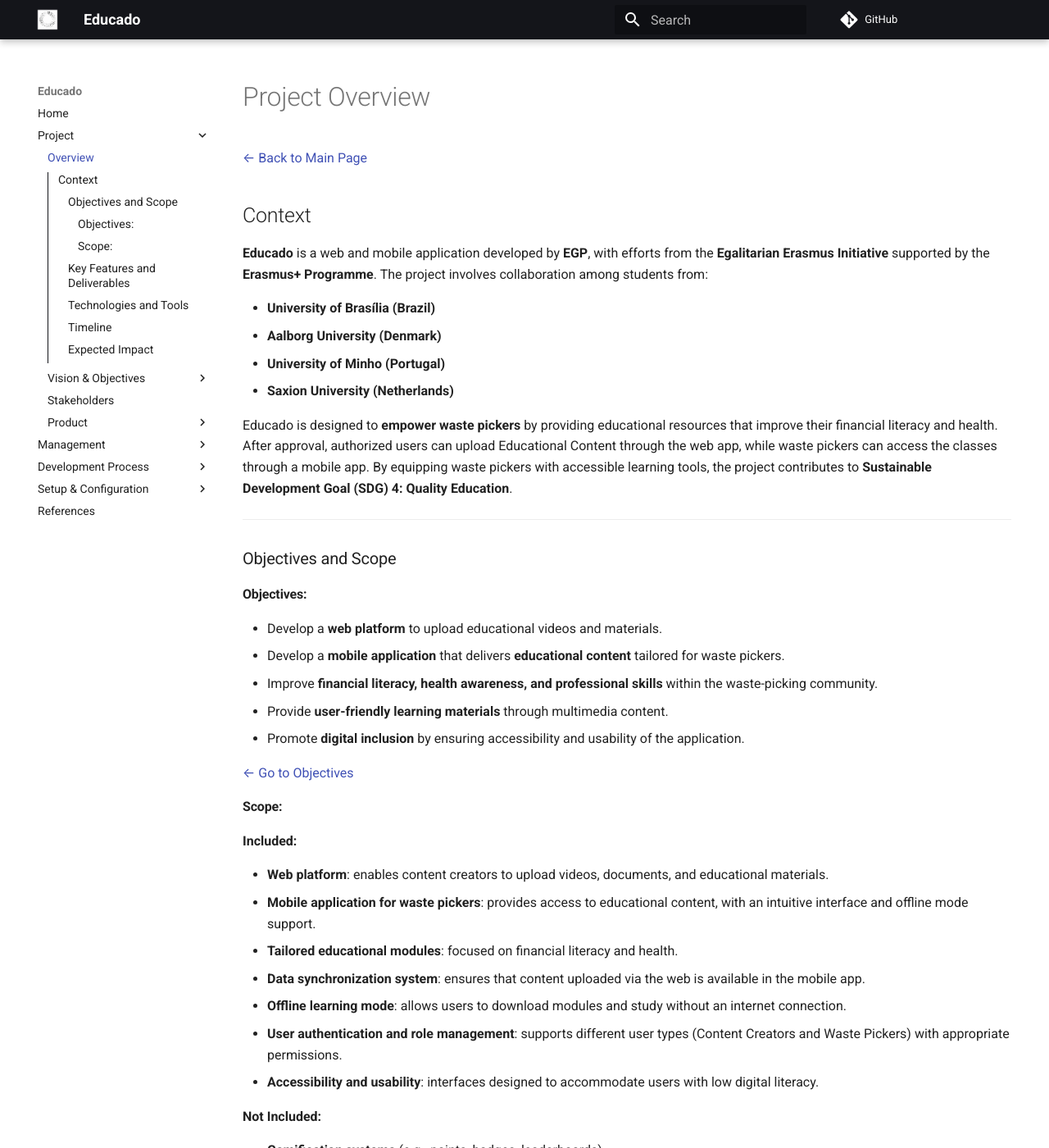
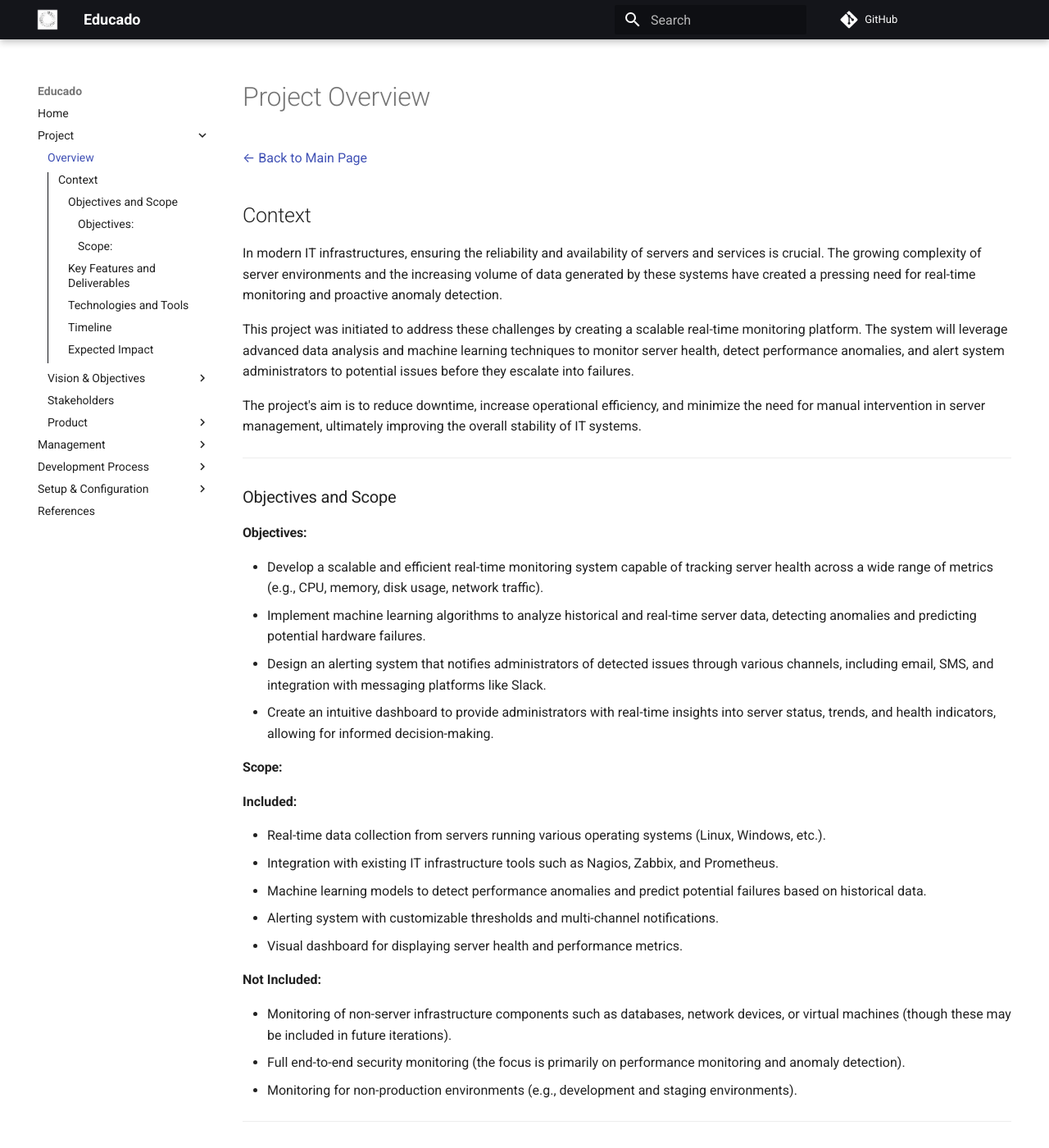
Before and after one commit to ErasmusEgalitarian/educado-docs, an MkDocs documentation site: the page built from docs/project/overview.md, in a window 1280 px wide and 1400 px high. Shown: the whole window at 82% size. Built offline with MkDocs 1.6.1 and Material for MkDocs 9.7.7, drawn with Linux system fonts in a browser that asks for light colours; comment, search, counter and statistics services are not loaded; some of the changed text lies outside the part shown.

Commit message:
Revert "Docs 0001   project overview"

```diff
--- a/docs/project/overview.md
+++ b/docs/project/overview.md
@@ -4,16 +4,11 @@
 
 ## Context
 
+In modern IT infrastructures, ensuring the reliability and availability of servers and services is crucial. The growing complexity of server environments and the increasing volume of data generated by these systems have created a pressing need for real-time monitoring and proactive anomaly detection.
 
-**Educado** is a web and mobile application developed by **EGP**, with efforts from the **Egalitarian Erasmus Initiative** supported by the **Erasmus+ Programme**. The project involves collaboration among students from:
+This project was initiated to address these challenges by creating a scalable real-time monitoring platform. The system will leverage advanced data analysis and machine learning techniques to monitor server health, detect performance anomalies, and alert system administrators to potential issues before they escalate into failures.
 
-
-- **University of Brasília (Brazil)**
-- **Aalborg University (Denmark)**
-- **University of Minho (Portugal)**
-- **Saxion University (Netherlands)**
-
-Educado is designed to **empower waste pickers** by providing educational resources that improve their financial literacy and health. After approval, authorized users can upload Educational Content through the web app, while waste pickers can access the classes through a mobile app. By equipping waste pickers with accessible learning tools, the project contributes to **Sustainable Development Goal (SDG) 4: Quality Education**.
+The project's aim is to reduce downtime, increase operational efficiency, and minimize the need for manual intervention in server management, ultimately improving the overall stability of IT systems.
 
 ---
 
@@ -21,32 +16,26 @@
 
 #### Objectives:
 
-* Develop a **web platform** to upload educational videos and materials.
-* Develop a **mobile application** that delivers **educational content** tailored for waste pickers.
-* Improve **financial literacy, health awareness, and professional skills** within the waste-picking community.
-* Provide **user-friendly learning materials** through multimedia content.
-* Promote **digital inclusion** by ensuring accessibility and usability of the application.
-
-[← Go to Objectives](../project/vision-objectives/objectives.md)
+* Develop a scalable and efficient real-time monitoring system capable of tracking server health across a wide range of metrics (e.g., CPU, memory, disk usage, network traffic).
+* Implement machine learning algorithms to analyze historical and real-time server data, detecting anomalies and predicting potential hardware failures.
+* Design an alerting system that notifies administrators of detected issues through various channels, including email, SMS, and integration with messaging platforms like Slack.
+* Create an intuitive dashboard to provide administrators with real-time insights into server status, trends, and health indicators, allowing for informed decision-making.
 
 #### Scope:
 
 **Included:**
 
-- **Web platform**: enables content creators to upload videos, documents, and educational materials.
-- **Mobile application for waste pickers**: provides access to educational content, with an intuitive interface and offline mode support.
-- **Tailored educational modules**: focused on financial literacy and health.
-- **Data synchronization system**: ensures that content uploaded via the web is available in the mobile app.
-- **Offline learning mode**: allows users to download modules and study without an internet connection.
-- **User authentication and role management**: supports different user types (Content Creators and Waste Pickers) with appropriate permissions.
-- **Accessibility and usability**: interfaces designed to accommodate users with low digital literacy.
+* Real-time data collection from servers running various operating systems (Linux, Windows, etc.).
+* Integration with existing IT infrastructure tools such as Nagios, Zabbix, and Prometheus.
+* Machine learning models to detect performance anomalies and predict potential failures based on historical data.
+* Alerting system with customizable thresholds and multi-channel notifications.
+* Visual dashboard for displaying server health and performance metrics.
 
 **Not Included:**
 
-- **Gamification systems** (e.g., points, badges, leaderboards).
-- **Automated content translation** (multilingual support may be added in future versions).
-- **Real-time learning analytics dashboards** (learning progress is stored locally and synced periodically).
-- **Remote device management for mobile users**.
+* Monitoring of non-server infrastructure components such as databases, network devices, or virtual machines (though these may be included in future iterations).
+* Full end-to-end security monitoring (the focus is primarily on performance monitoring and anomaly detection).
+* Monitoring for non-production environments (e.g., development and staging environments).
 
 ---
 
@@ -54,31 +43,27 @@
 
 The key features and deliverables of this project include:
 
+| Feature                            | Description                                                                                                            |
+| ---------------------------------- | ---------------------------------------------------------------------------------------------------------------------- |
+| **Data Collection Service**  | Real-time ingestion of server performance metrics.                                                                     |
+| **Anomaly Detection Engine** | Machine learning-based analysis for identifying anomalies and predicting failures.                                     |
+| **Alerting System**          | Multi-channel notifications for administrators.                                                                        |
+| **Web Dashboard**            | A user-friendly interface displaying real-time server status and health metrics.                                       |
+| **Documentation and API**    | Comprehensive documentation on how to deploy, use, and integrate the monitoring platform with existing infrastructure. |
 
-| **Feature**                            | **Description**                                                                                           |
-|----------------------------------------|-----------------------------------------------------------------------------------------------------------|
-| **Educational Content Upload**         | content creators can upload videos, PDFs, and other learning materials through the web platform.                 |
-| **Mobile Learning App**                | Intuitive mobile application that allows waste pickers to view educational content.      |
-| **Categorized Learning Modules**       | Content is organized by topic: Finance and Health.                              |
-| **Offline Access**                     | Enables content download for offline learning when internet is not available.                            |
-| **User Authentication System**         | Role-based login and permissions for content creators and waste pickers.                                         |
-| **Automatic Content Sync**             | Updates the mobile app with the latest materials uploaded by Content Creators.                                   |
-| **Multi-device Support**               | Compatible with Android smartphones and emulators, with optional iOS support.                            |
-
+---
 
 ### Technologies and Tools
 
-| Technology Area        | Tools and Frameworks                                                                 |
-|------------------------|---------------------------------------------------------------------------------------|
-| **Frontend (Web)**     | Node.js, Express.js, React, Axios, Jest, Cypress for testing                         |
-| **Frontend (Mobile)**  | Android (Kotlin), Firebase (authentication and storage)                              |
-| **Backend**            | Node.js, Express.js, MongoDB with Mongoose, Docker, REST API                         |
-| **Database**           | MongoDB (primary database via Mongoose), PostgreSQL (for structured data, if used)   |
-| **Cloud Services**     | Google Cloud Platform (GCP) for backend infrastructure, Firebase, AWS (S3 for storage)|
-| **Authentication & Security** | Google OAuth2, environment-based .env secrets, GCP service account JSON              |
-| **Deployment**         | GitHub Actions (auto-deploy on staging branch), Docker Compose for container orchestration |
-| **Testing**            | Jest (unit tests), Cypress (E2E tests for frontend)                                   |
+The platform will be built using a range of technologies to ensure scalability, reliability, and ease of use:
 
+| Technology Area              | Tools and Frameworks                                                             |
+| ---------------------------- | -------------------------------------------------------------------------------- |
+| **Backend**            | Python (Flask/FastAPI), Docker, Kubernetes for container orchestration.          |
+| **Machine Learning**   | Scikit-learn, TensorFlow for training models and anomaly detection.              |
+| **Frontend**           | React.js for the web interface, D3.js for dynamic visualizations.                |
+| **Database**           | PostgreSQL for time-series data storage, MongoDB for logs and unstructured data. |
+| **Alerting Framework** | Integrations with SMTP, Twilio for SMS, and Slack API.                           |
 
 ---
 
@@ -97,23 +82,24 @@
 
 ### Expected Impact
 
+Upon completion, the monitoring platform will offer the following benefits to IT administrators and organizations:
 
-| Benefit                          | Description                                                               |
-|----------------------------------|---------------------------------------------------------------------------|
-| **Educational Empowerment**      | Enables waste pickers to acquire valuable financial and technical skills. |
-| **Digital Inclusion**            | Provides access to learning materials through mobile and web technology.  |
-| **Improved Work Efficiency**     | Educates users on best practices for waste handling and safety.          |
-| **Scalability and Adaptability** | Can be expanded to other countries and adapted to different languages.  |
-
----
-
+| Benefit                               | Description                                                                     |
+| ------------------------------------- | ------------------------------------------------------------------------------- |
+| **Proactive failure detection** | Minimize downtime and manual troubleshooting through machine learning.          |
+| **Faster response times**       | Address critical performance issues more quickly, improving system reliability. |
+| **Scalability**                 | Monitor large and diverse server infrastructures.                               |
+| **Cost savings**                | Reduce the need for manual monitoring and improve resource utilization.         |
+| **Improved system performance** | Enable data-driven optimization and capacity planning.                          |
 
 # Revision History
 
 | Date       | Version | Changes                           | Authors |
 | ---------- | ------- | --------------------------------- | ------- |
-| 06/04/2024 | 0.1     |Fixed Documentation |     andreozzi    |
-
--
+| 02/04/2024 | 0.1     | Document creation                 |         |
+| 06/04/2024 | 0.2     | Topics 1.1, 1.2, 1.3, and 3       |         |
+| 16/04/2024 | 0.3     | Documentation on Git Pages        |         |
+| 09/09/2024 | 0.4     | Updated technologies and app type |         |
+| 09/09/2024 | 0.5     | Technology adjustments            |         |
 
 [← Back to Main Page](../index.md)
```
